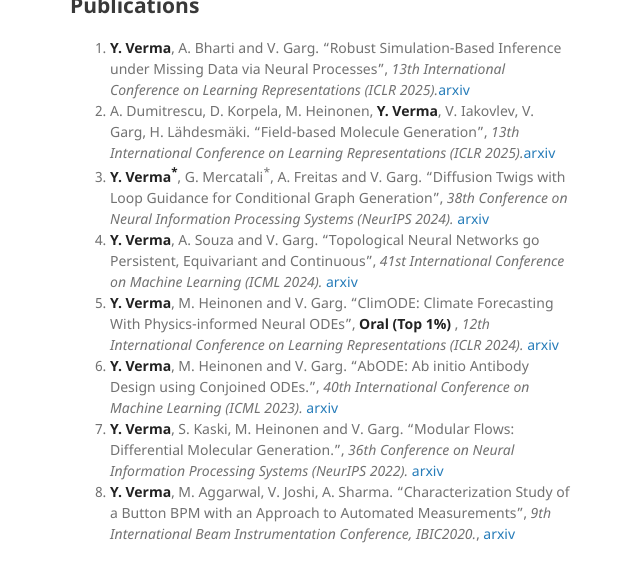
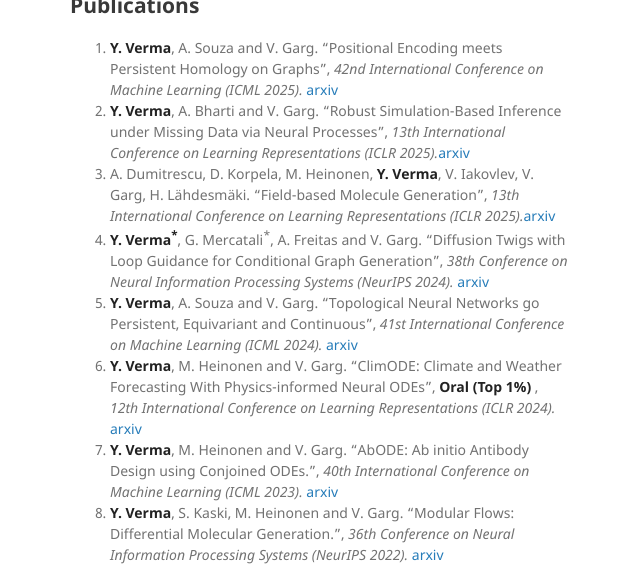
Before and after one commit to yoverma/yoerma.github.io, a Jekyll site: the page built from index.md, in a window 1280 px wide and 900 px high, cut to the strip 335-900 px from the top of the window. Shown: the whole strip, without its empty margins (500-1140 px from the left). Built offline with Jekyll 4.4.1, drawn with Linux system fonts in a browser that asks for light colours; the repository's description, which GitHub fills in, is left out; our own code applies the rules of GitHub Pages for plain Markdown files.

Commit message:
Update index.md

```diff
--- a/index.md
+++ b/index.md
@@ -10,11 +10,12 @@ layout: default
 More about me [here](./more_about_me.html).
 
 ## Publications
+0. **Y. Verma**, A. Souza and V. Garg. "Positional Encoding meets Persistent Homology on Graphs", _42nd International Conference on Machine Learning (ICML 2025)._ [arxiv]()
 0. **Y. Verma**, A. Bharti and V. Garg. "Robust Simulation-Based Inference under Missing Data via Neural Processes", _13th International Conference on Learning Representations (ICLR 2025)._[arxiv](https://openreview.net/pdf?id=GsR3zRCRX5)
 0. A. Dumitrescu, D. Korpela, M. Heinonen, **Y. Verma**, V. Iakovlev, V. Garg, H. Lähdesmäki. "Field-based Molecule Generation", _13th International Conference on Learning Representations (ICLR 2025)._[arxiv](https://arxiv.org/abs/2402.15864)
 0. **Y. Verma<sup>*</sup>**, G. Mercatali<sup>*</sup>, A. Freitas and V. Garg. "Diffusion Twigs with Loop Guidance for Conditional Graph Generation", _38th Conference on Neural Information Processing Systems (NeurIPS 2024)._ [arxiv](https://openreview.net/pdf?id=fvOCJAAYLx)
 0. **Y. Verma**, A. Souza and V. Garg. "Topological Neural Networks go Persistent, Equivariant and Continuous", _41st International Conference on Machine Learning (ICML 2024)._ [arxiv](https://arxiv.org/abs/2406.03164)
-0. **Y. Verma**, M. Heinonen and V. Garg. "ClimODE: Climate Forecasting With Physics-informed Neural ODEs", <span style="color:red"> **Oral (Top 1%)** </span>, _12th International Conference on Learning Representations (ICLR 2024)._ [arxiv](https://openreview.net/pdf?id=xuY33XhEGR)
+0. **Y. Verma**, M. Heinonen and V. Garg. "ClimODE: Climate and Weather Forecasting With Physics-informed Neural ODEs", <span style="color:red"> **Oral (Top 1%)** </span>, _12th International Conference on Learning Representations (ICLR 2024)._ [arxiv](https://openreview.net/pdf?id=xuY33XhEGR)
 0. **Y. Verma**, M. Heinonen and V. Garg. "AbODE: Ab initio Antibody Design using Conjoined ODEs.", _40th International Conference on Machine Learning (ICML 2023)._ [arxiv](https://arxiv.org/abs/2306.01005)
 0. **Y. Verma**, S. Kaski, M. Heinonen and V. Garg. "Modular Flows: Differential Molecular Generation.", _36th Conference on Neural Information Processing Systems (NeurIPS 2022)._ [arxiv](https://arxiv.org/abs/2210.06032)
 0. **Y. Verma**, M. Aggarwal, V. Joshi, A. Sharma. "Characterization Study of a Button BPM with an Approach to Automated Measurements", _9th International Beam Instrumentation Conference, IBIC2020._, [arxiv](https://inspirehep.net/files/27237f582a7215167d233bb072abcb24)
```
